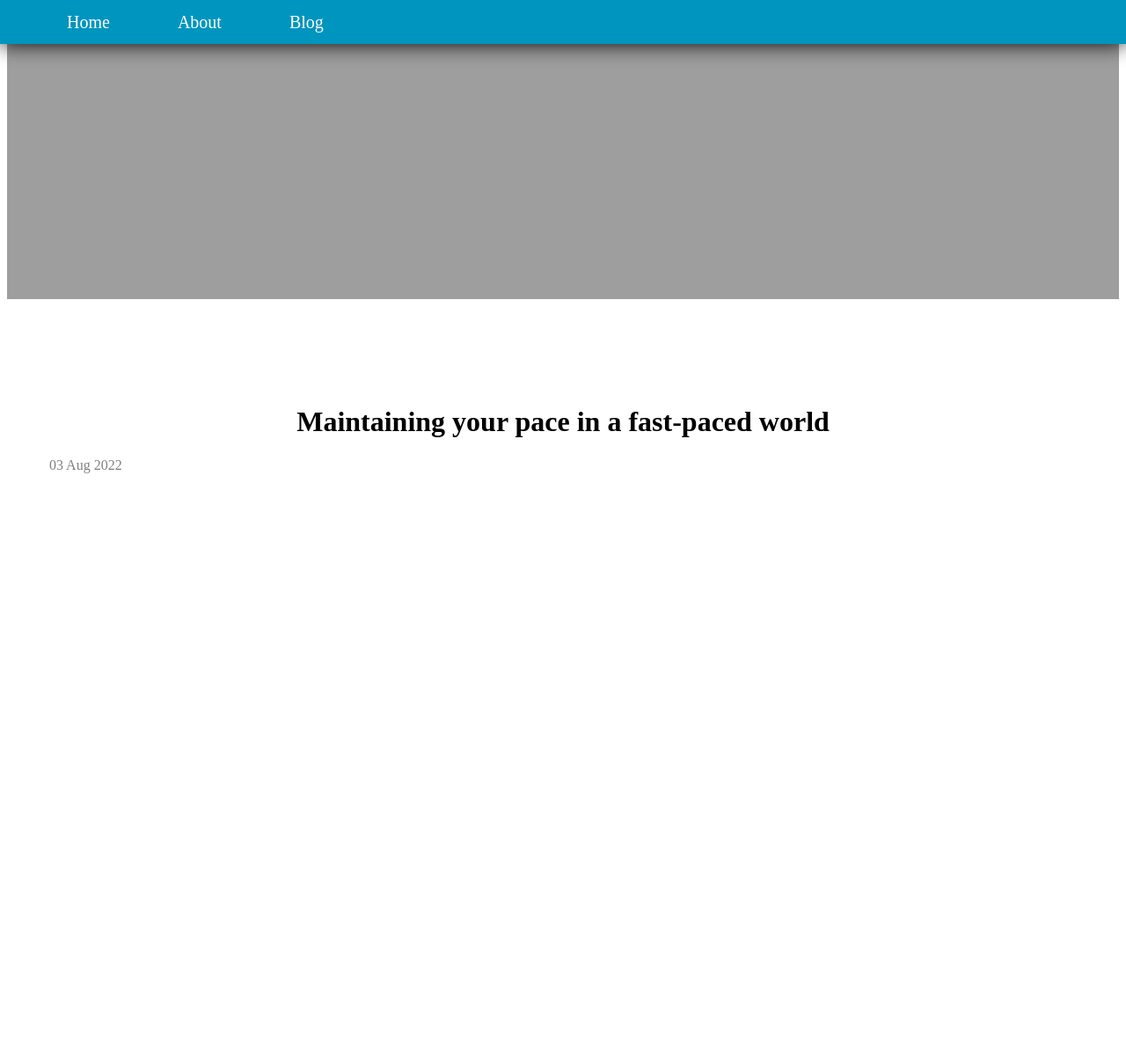
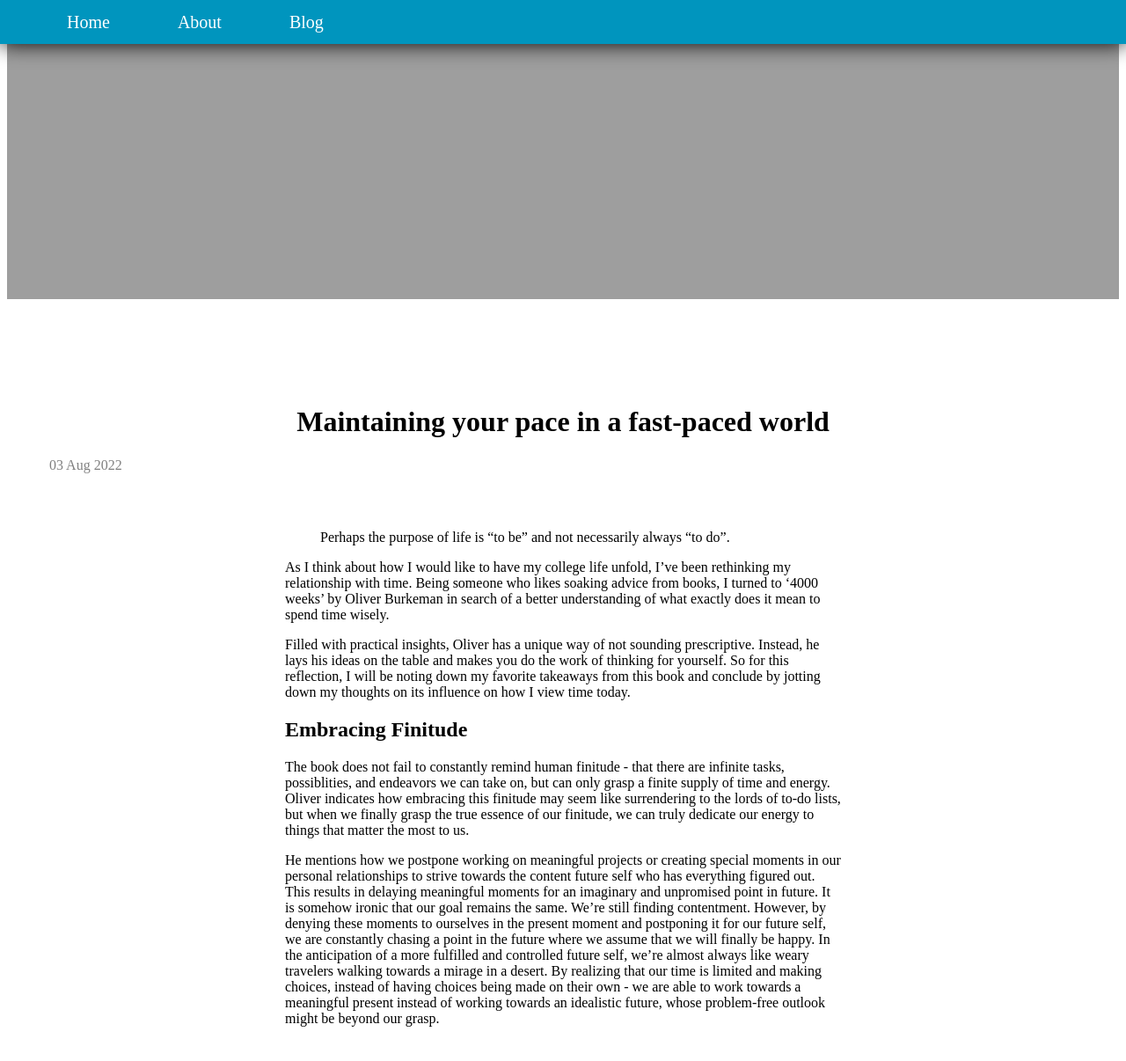
Before and after one commit to mumtazf/blog, a Jekyll site: the page built from docs/_posts/2022-08-03-slowing-down.md, in a window 1280 px wide and 1239 px high. Shown: the top 1206 px of the window at 88% size. Built offline with Jekyll 4.4.1, drawn with Linux system fonts in a browser that asks for light colours.

Commit message:
blog 1 published :) <3

```diff
--- a/docs/_posts/2022-08-03-slowing-down.md
+++ b/docs/_posts/2022-08-03-slowing-down.md
@@ -3,5 +3,18 @@ layout: post
 category: reflections
 date: 2022-08-03 10:00:00 -0000
 title: Maintaining your pace in a fast-paced world
-image: clocks.jpg
+image: hourglass.jpg
 ---
+
+> Perhaps the purpose of life is "to be" and not necessarily always "to do".
+
+As I think about how I would like to have my college life unfold, I've been rethinking my relationship with time. Being someone who likes
+soaking advice from books, I turned to '4000 weeks' by Oliver Burkeman in search of a better understanding of what exactly does it mean
+to spend time wisely.
+
+Filled with practical insights, Oliver has a unique way of not sounding prescriptive. Instead, he lays his ideas on the table and makes you do the work of thinking for yourself. So for this reflection, I will be noting down my favorite takeaways from this book and conclude by jotting down my thoughts on its influence on how I view time today.
+
+## Embracing Finitude
+The book does not fail to constantly remind human finitude - that there are infinite tasks, possiblities, and endeavors we can take on, but can only grasp a finite supply of time and energy. Oliver indicates how embracing this finitude may seem like surrendering to the lords of to-do lists, but when we finally grasp the true essence of our finitude, we can truly dedicate our energy to things that matter the most to us.
+
+He mentions how we postpone working on meaningful projects or creating special moments in our personal relationships to strive towards the content future self who has everything figured out. This results in delaying meaningful moments for an imaginary and unpromised point in future. It is somehow ironic that our goal remains the same. We're still finding contentment. However, by denying these moments to ourselves in the present moment and postponing it for our future self, we are constantly chasing a point in the future where we assume that we will finally be happy. In the anticipation of a more fulfilled and controlled future self, we're almost always like weary travelers walking towards a mirage in a desert. By realizing that our time is limited and making choices, instead of having choices being made on their own - we are able to work towards a meaningful present instead of working towards an idealistic future, whose problem-free outlook might be beyond our grasp.
```
Also changed, not shown: 2 other files.
